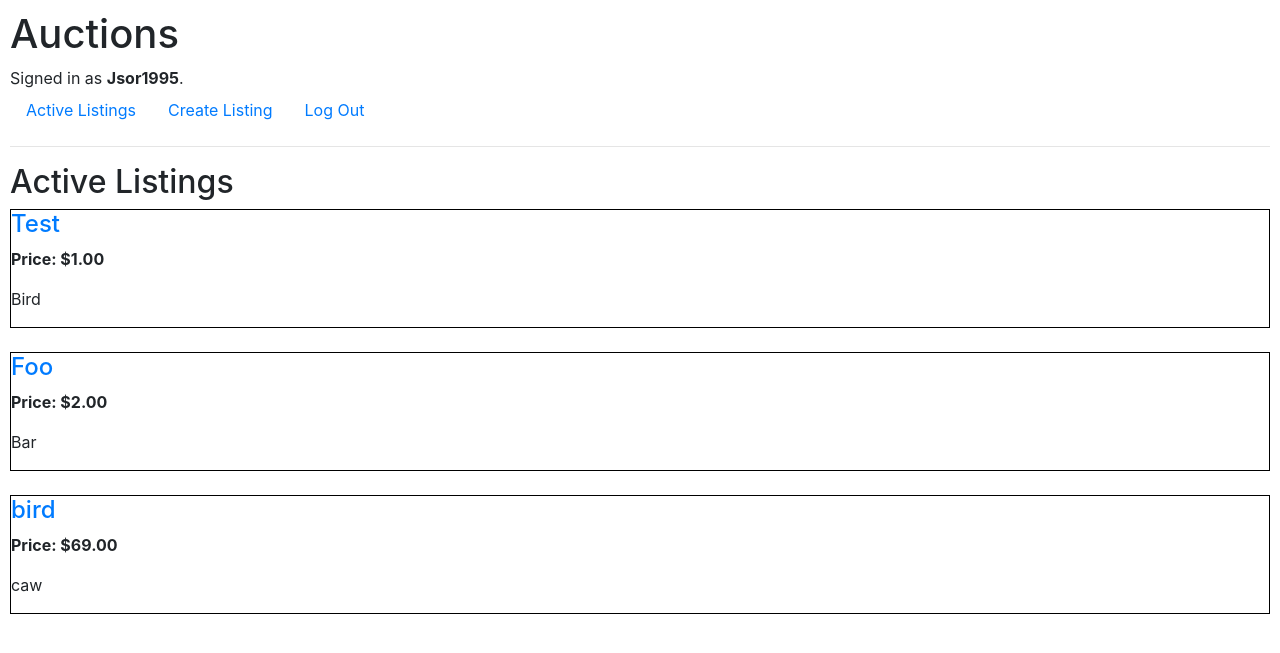
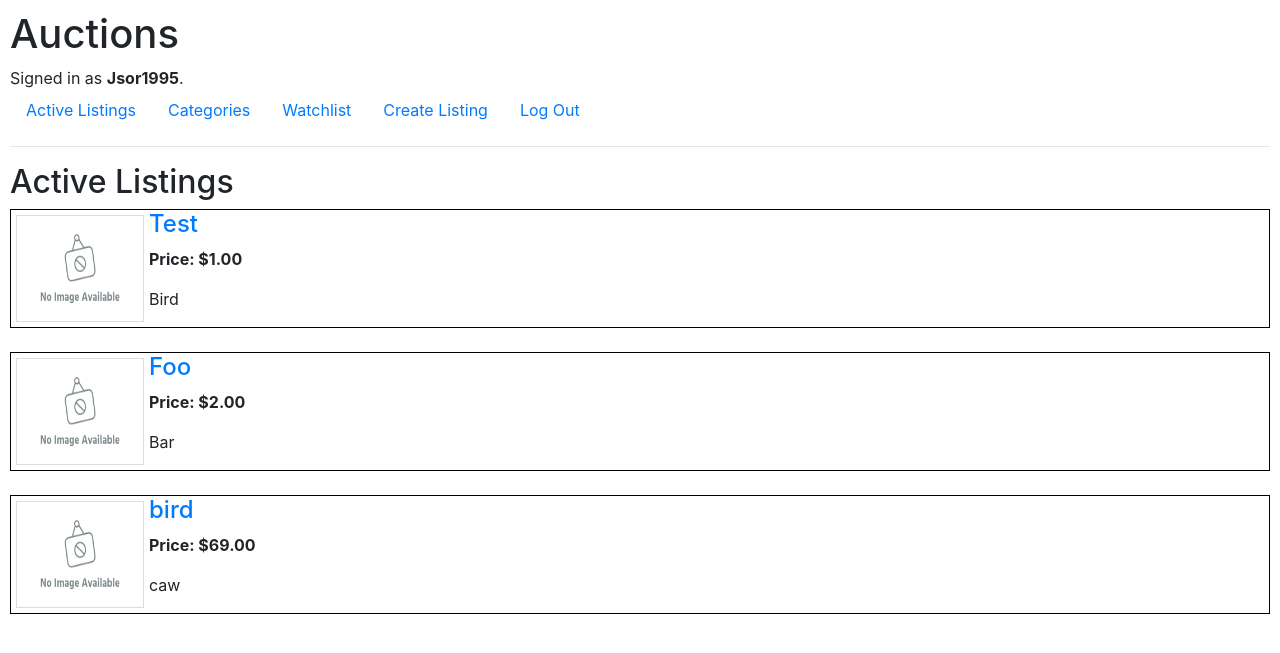
Before and after one commit to Jsor1995/commerce, a Django app: page / in a window 1280 px wide. Shown: the top 653 px of the page. Run offline with Django 3.2, Linux system fonts and the light colour scheme; a user stored in the database is signed in; data comes from the database, SQL or seed files in the repository; both versions use the stored data as it was after the commit; some libraries are stand-ins or nearby versions.

Commit message:
9/2 save'

```diff
--- a/auctions/models.py
+++ b/auctions/models.py
@@ -7,11 +7,11 @@ CATEGORIES = [
     ("Motors", "Motors"),
     ("Fashion", "Fashion"),
     ("Electronics", "Electronics"),
-    ("Collectibles&Art", "Collectibles & Art"),
-    ("Home&Garden", "Home & Garden"),
-    ("Sporting_Goods", "Sporting Goods"),
+    ("Collectibles and Art", "Collectibles & Art"),
+    ("Home and Garden", "Home & Garden"),
+    ("Sporting Goods", "Sporting Goods"),
     ("Toys", "Toys"),
-    ("Business&Industrial", "Business & Industrial"),
+    ("Business and Industrial", "Business & Industrial"),
     ("Music", "Music")
 ]
 class User(AbstractUser):
@@ -27,7 +27,7 @@ class Listing(models.Model):
         decimal_places=2)
     image = models.URLField(blank=True)
     category =  models.CharField(
-        max_length=20,
+        max_length=25,
         choices=CATEGORIES
     )
     watchlist = models.ManyToManyField(User, related_name="watchlist")
--- a/auctions/static/auctions/styles.css
+++ b/auctions/static/auctions/styles.css
@@ -4,11 +4,46 @@ body {
 
 .listing {
     display: flex;
+    flex-flow: row wrap;
+    margin-left: auto;
     border-style: solid;
     border-color: black;
     border-width: 1px;
 }
 
+#listing-image {
+    display: flex;
+    margin: 5px;
+}
+
+#listing-image > img {
+    border: 1px solid #ddd;
+    max-width: 10vw;
+    height:auto;
+}
+
 #listing-bid {
     font-weight: bold;
 }
+
+.category-list {
+    display: flex;
+    width:45vw;
+    height: 45vw;
+    margin: auto;
+    flex-flow: row wrap;
+    justify-content: center;
+}
+
+.category-block {
+    width: 32%;
+    height: 32%;
+    border-style: solid;
+    margin: 5px;
+}
+
+.category-block > h4 {
+    width:inherit;
+    text-align: center;
+    margin: auto;
+}
--- a/auctions/templates/auctions/index.html
+++ b/auctions/templates/auctions/index.html
@@ -1,14 +1,18 @@
 {% extends "auctions/layout.html" %}
-
+{% load static %}
 {% block body %}
     <h2>Active Listings</h2>
 
     {% for listing in listings %}
         <div class="listing">
             <div id="listing-image">
-                <img src={{ listing.image }}>
+                {% if listing.image %}
+                    <img src="{{ listing.image }}">
+                {% else %}
+                    <img src="{% static "auctions/images/Image_not_available.png" %}" alt="not_found">
+                {% endif %}
             </div>
-            <div>
+            <div id='listing-info'>
                 <h4><a id="listing-title" href="{% url 'listing' listing.title %}">{{ listing.title }}</a></h4>
                 <p id="listing-bid">Price: ${{ listing.starting_bid }}</p>
                 <p id="listing-description">{{ listing.description }}</p>
--- a/auctions/templates/auctions/layout.html
+++ b/auctions/templates/auctions/layout.html
@@ -21,7 +21,13 @@
             <li class="nav-item">
                 <a class="nav-link" href="{% url 'index' %}">Active Listings</a>
             </li>
+            <li class="nav-item">
+                <a class="nav-link" href="{% url 'categories' %}">Categories</a>
+            </li>
             {% if user.is_authenticated %}
+                <li class="nav-item">
+                    <a class="nav-link" href="{% url 'index' %}">Watchlist</a>
+                </li>
                 <li class="nav-item">
                     <a class="nav-link" href="{% url 'create' %}">Create Listing</a>
                 </li>
--- a/auctions/urls.py
+++ b/auctions/urls.py
@@ -8,6 +8,7 @@ urlpatterns = [
     path("logout", views.logout_view, name="logout"),
     path("register", views.register, name="register"),
     path("create", views.create, name="create"),
+    path("categories", views.categories, name="categories"),
     path("<str:title>", views.listing, name="listing"),
-    path("<watchlist>", views.add_watchlist, name='watchlist')
+    path("<int:id>", views.add_watchlist, name='watchlist')
 ]
--- a/auctions/views.py
+++ b/auctions/views.py
@@ -5,7 +5,7 @@ from django.http import HttpResponse, HttpResponseRedirect
 from django.shortcuts import render
 from django.urls import reverse
 
-from .models import User, Listing, Bids, ListingForm, BidForm
+from .models import User, Listing, Bids, ListingForm, BidForm, CATEGORIES
 
 def index(request):
     all_listings = Listing.objects.all()
@@ -106,3 +106,14 @@ def add_watchlist(request, listing_id):
                 bid_data.listing_id = listing_id
                 bid_data.save()
         return
+
+def categories(request):
+    print("In categories")
+    #create a list of categories
+    category_list=[]
+    for category in CATEGORIES:
+        category_list.append(category[0])
+
+    return render(request, "auctions/categories.html",{
+        "categories":category_list
+    })
```
Also changed, not shown: auctions/templates/auctions/categories.html (added, +10 -0 lines), auctions/migrations/0010_alter_listing_category.py (added), auctions/static/auctions/images/Image_not_available.png (added), db.sqlite3.
